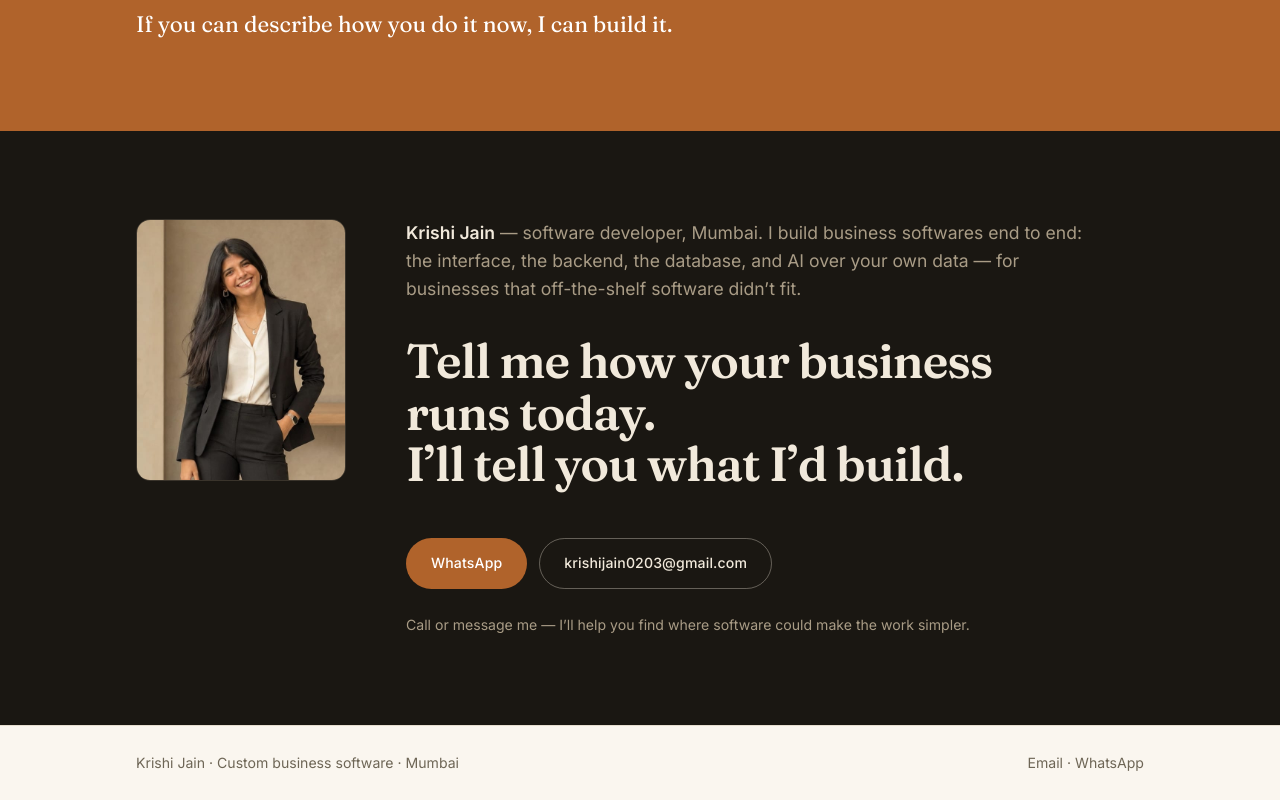
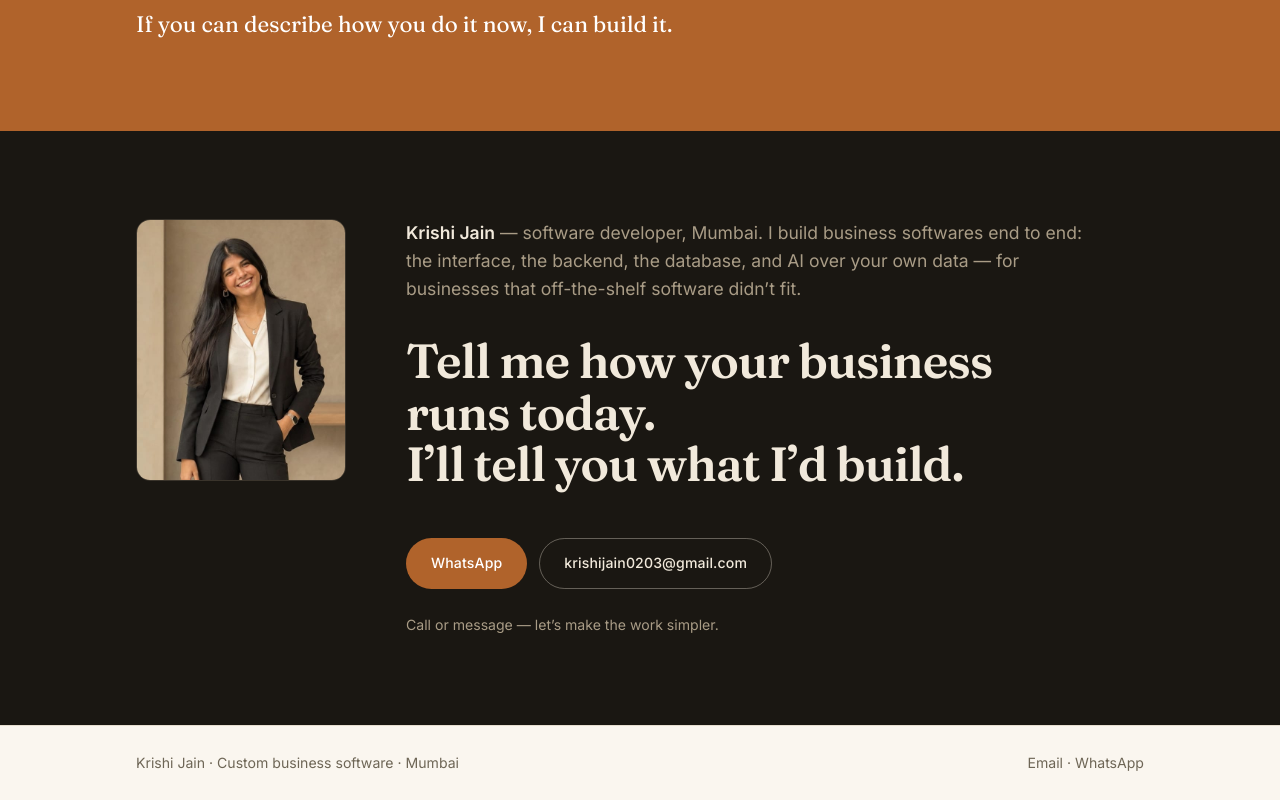
Before and after one commit to Krishi-04/Portfolio, a website: page index.html in a window 1280 px wide. Shown: the part 3533-4333 px from the top of the page. Drawn offline with Linux system fonts and the light colour scheme.

Commit message:
Shorten contact line
Co-Authored-By: Claude Sonnet 5 <noreply@anthropic.com>

```diff
--- a/index.html
+++ b/index.html
@@ -160,7 +160,7 @@
           <a class="btn btn-primary" href="https://wa.me/917738503534" target="_blank" rel="noopener">WhatsApp</a>
           <a class="btn btn-ghost-light" href="mailto:krishijain0203@gmail.com">krishijain0203@gmail.com</a>
         </div>
-        <p class="hero-foot">Call or message me — I&rsquo;ll help you find where software could make the work simpler.</p>
+        <p class="hero-foot">Call or message — let&rsquo;s make the work simpler.</p>
       </div>
     </div>
   </section>
```
Also changed, not shown: one-pager.html (+1 -1 lines).
